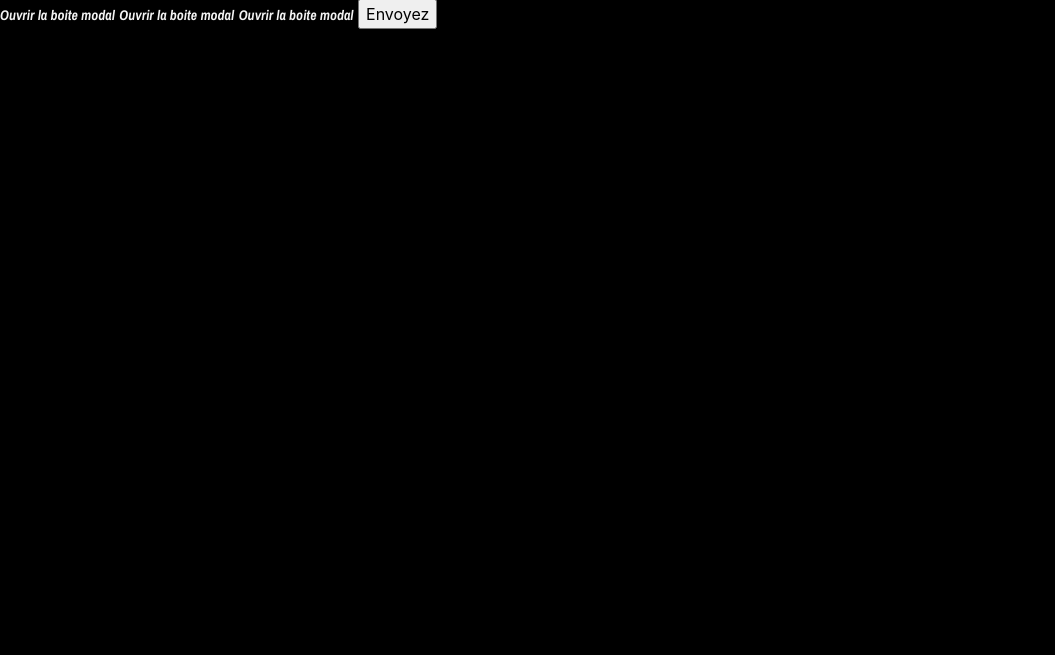
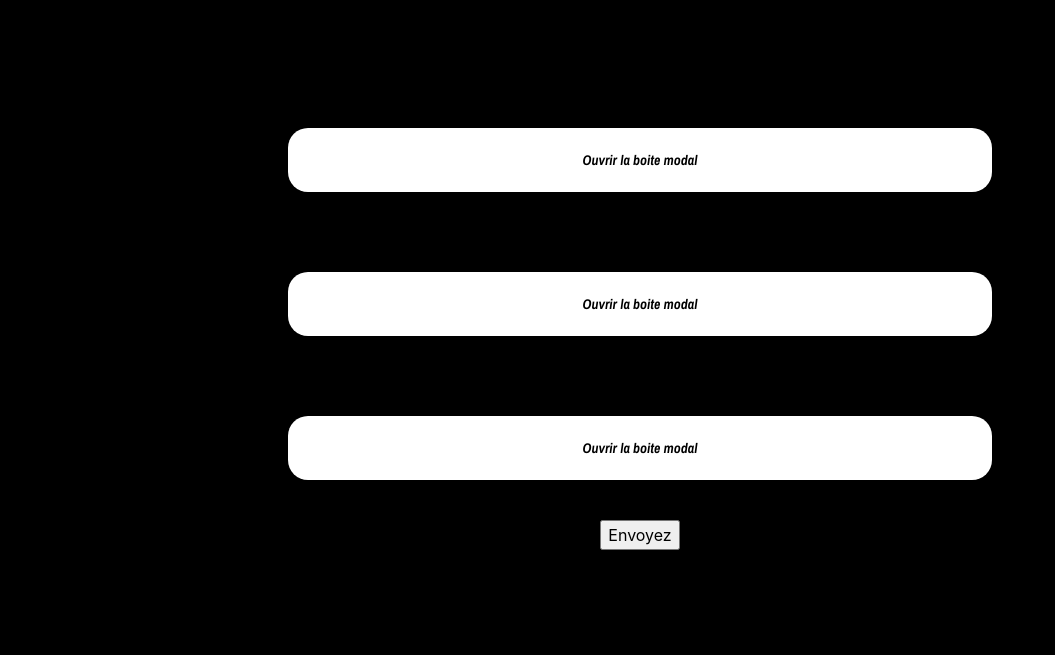
Before and after one commit to FranckMart/Projet_cinema, a PHP site: page /formulaire_film_serie.php in a window 1280 px wide. Shown: the part 145-800 px from the top of the page, without its empty margins (0-1055 px from the left). Run offline with PHP 8.4, Linux system fonts and the light colour scheme; grey boxes are pictures that could not be loaded.

Commit message:
fixe probleme Js et css à jour

```diff
--- a/CSS/form_ajout_film.css
+++ b/CSS/form_ajout_film.css
@@ -1,3 +1,24 @@
+form{
+    width: 100%;
+    height: 80%;
+    display: flex;
+    flex-wrap: wrap;
+    flex-direction: column;
+    align-items: center;
+    justify-content: center;
+}
+.a-modal{
+    width: 55%;
+    height: 10%;
+    margin: 40px;
+    background-color: white;
+    border-radius: 20px;
+    color: black;
+    display: flex;
+    flex-wrap: wrap;
+    align-items: center;
+    justify-content: center;
+}
 .modal-content{ /*page de mon modal */
     position: fixed;
     flex-wrap: wrap;
--- a/JS/modal_form_film_serie.js
+++ b/JS/modal_form_film_serie.js
@@ -4,8 +4,10 @@ const openModal = function(e){
     e.preventDefault();
     const target = document.querySelector(e.target.getAttribute('href'));
     target.style.display = null;
+    target.style.backgroundColor = "black";
     target.removeAttribute('aria-hidden');
     target.setAttribute('aria-modal', 'true');
+
     modal = target;
     modal.addEventListener('click', closeModal);
     modal.querySelector('.js-modal-close').addEventListener('click', closeModal);
@@ -13,9 +15,12 @@ const openModal = function(e){
 }
 
 const closeModal = function (e){
+    const targetColor = document.getElementsByClassName('a-modal');
     if(modal === null) return;
     e.preventDefault();
     modal.style.display = "none";
+    targetColor.style.backgroundColor = "white";
+    tagetColor.style.backgroundColor = "black";
     modal.setAttribute('aria-hidden', 'true');
     modal.removeAttribute('aria-modal');
     modal.removeEventListener('click', closeModal);
```
